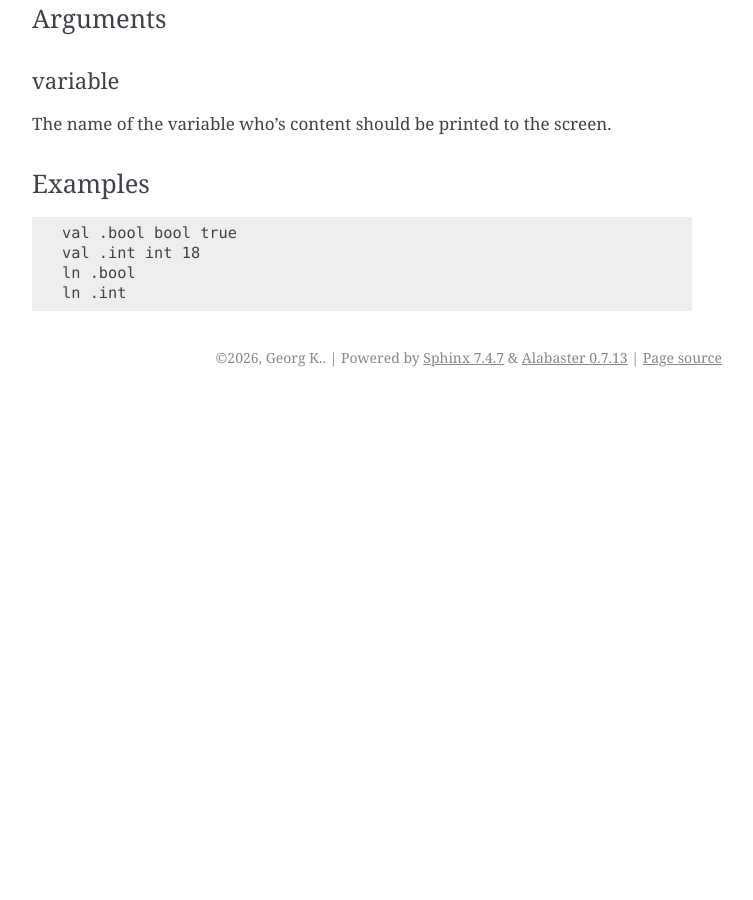
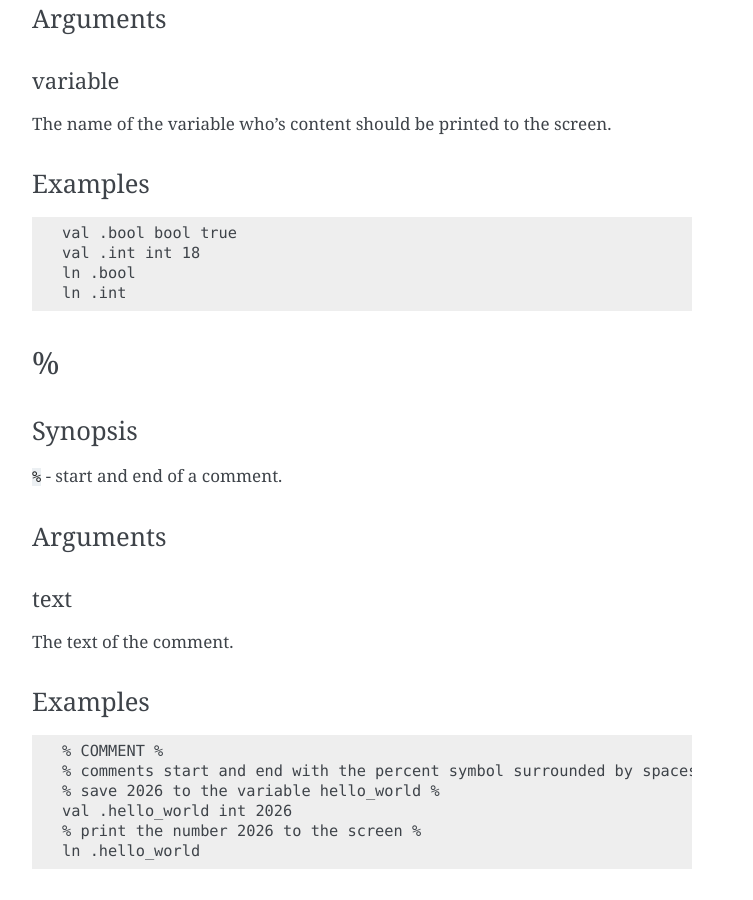
Before and after one commit to georgek-dev/qly, a Sphinx documentation site: the page built from docs/source/users/reference.rst, in a window 1280 px wide and 900 px high, scrolled down 1077 px. Shown: the whole window, without its empty margins (388-1141 px from the left). Built offline with Sphinx 7.4.7, drawn with Linux system fonts in a browser that asks for light colours; before the commit the page ends 1474 px from its top, so only the background shows below that; some of the changed text lies outside the part shown.

Commit message:
docs: add doc for comments

```diff
--- a/docs/source/users/reference.rst
+++ b/docs/source/users/reference.rst
@@ -61,3 +61,29 @@ Examples
     val .int int 18
     ln .bool
     ln .int
+
+%
+===
+
+Synopsis
+--------
+``%`` - start and end of a comment.
+
+Arguments
+---------
+
+text
+^^^^
+The text of the comment.
+
+Examples
+--------
+
+.. code-block:: text
+
+    % COMMENT %
+    % comments start and end with the percent symbol surrounded by spaces %
+    % save 2026 to the variable hello_world %
+    val .hello_world int 2026
+    % print the number 2026 to the screen %
+    ln .hello_world
```
